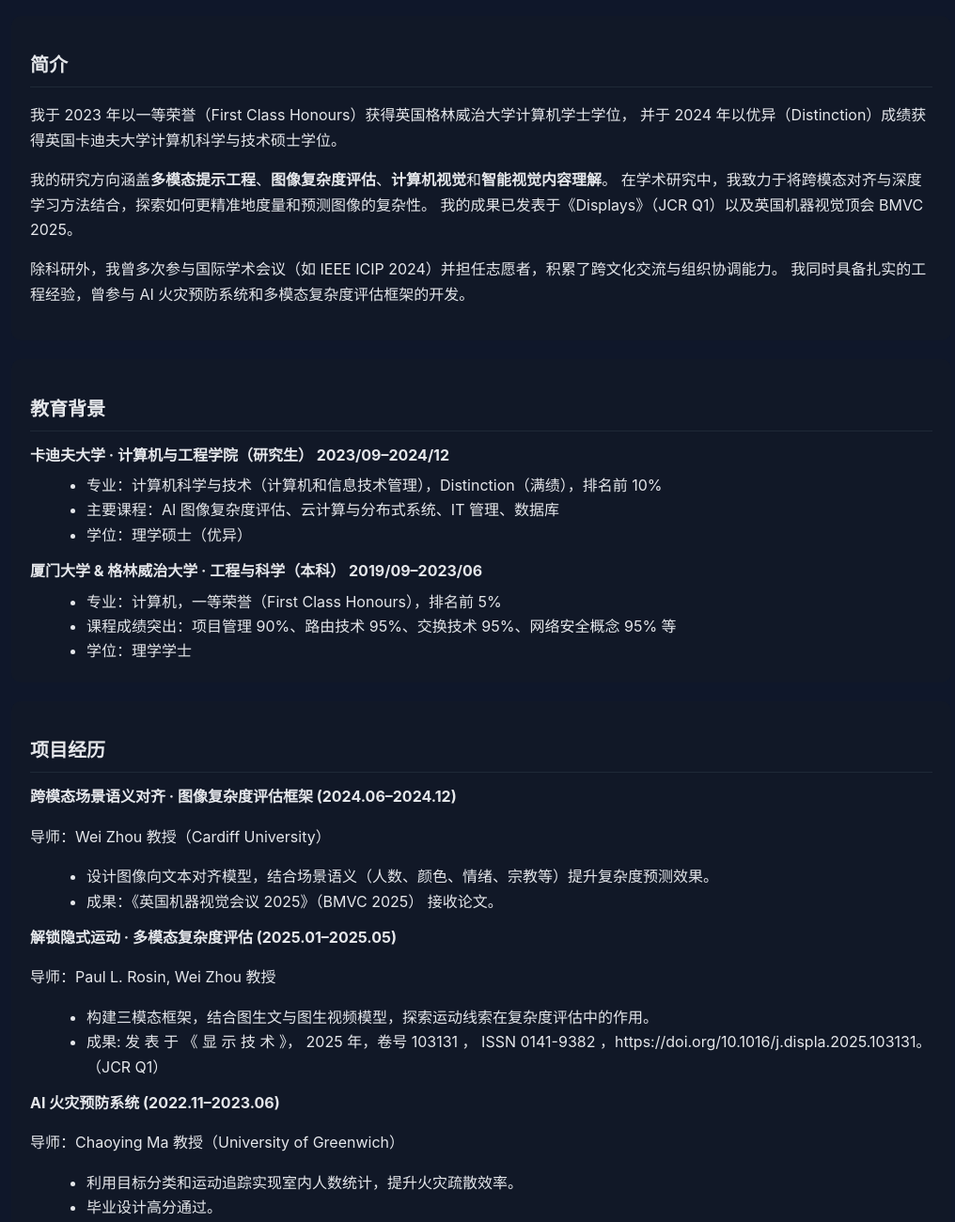
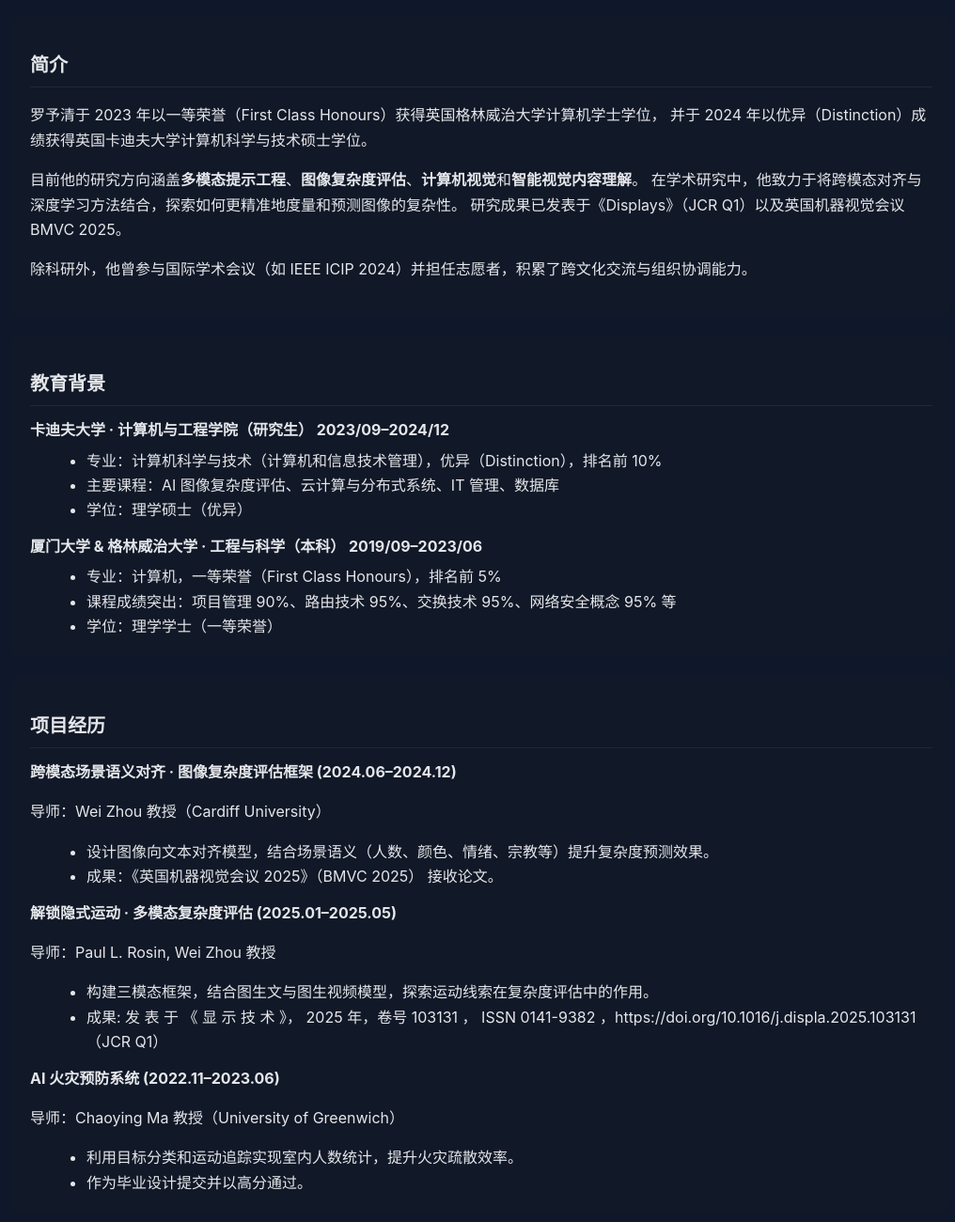
Before and after one commit to XQ2K/XQ2K.github.io, a plain HTML site: page index.html in a window 1280 px wide. Shown: the part 237-1537 px from the top of the page at 94% size, without its empty margins (128-1144 px from the left). Drawn offline with Linux system fonts and the light colour scheme.

Commit message:
Update index.html

```diff
--- a/index.html
+++ b/index.html
@@ -45,17 +45,16 @@
 <section id="about">
   <h2>简介</h2>
   <p>
-    我于 2023 年以一等荣誉（First Class Honours）获得英国格林威治大学计算机学士学位，
+    罗予清于 2023 年以一等荣誉（First Class Honours）获得英国格林威治大学计算机学士学位，
     并于 2024 年以优异（Distinction）成绩获得英国卡迪夫大学计算机科学与技术硕士学位。
   </p>
   <p>
-    我的研究方向涵盖<b>多模态提示工程</b>、<b>图像复杂度评估</b>、<b>计算机视觉</b>和<b>智能视觉内容理解</b>。
-    在学术研究中，我致力于将跨模态对齐与深度学习方法结合，探索如何更精准地度量和预测图像的复杂性。
-    我的成果已发表于《Displays》（JCR Q1）以及英国机器视觉顶会 BMVC 2025。
+    目前他的研究方向涵盖<b>多模态提示工程</b>、<b>图像复杂度评估</b>、<b>计算机视觉</b>和<b>智能视觉内容理解</b>。
+    在学术研究中，他致力于将跨模态对齐与深度学习方法结合，探索如何更精准地度量和预测图像的复杂性。
+    研究成果已发表于《Displays》（JCR Q1）以及英国机器视觉会议 BMVC 2025。
   </p>
   <p>
-    除科研外，我曾多次参与国际学术会议（如 IEEE ICIP 2024）并担任志愿者，积累了跨文化交流与组织协调能力。
-    我同时具备扎实的工程经验，曾参与 AI 火灾预防系统和多模态复杂度评估框架的开发。
+    除科研外，他曾参与国际学术会议（如 IEEE ICIP 2024）并担任志愿者，积累了跨文化交流与组织协调能力。
   </p>
 </section>
 
@@ -63,7 +62,7 @@
   <h2>教育背景</h2>
   <h3>卡迪夫大学 · 计算机与工程学院（研究生） 2023/09–2024/12</h3>
   <ul>
-    <li>专业：计算机科学与技术（计算机和信息技术管理），Distinction（满绩），排名前 10%</li>
+    <li>专业：计算机科学与技术（计算机和信息技术管理），优异（Distinction），排名前 10%</li>
     <li>主要课程：AI 图像复杂度评估、云计算与分布式系统、IT 管理、数据库</li>
     <li>学位：理学硕士（优异）</li>
   </ul>
@@ -71,7 +70,7 @@
   <ul>
     <li>专业：计算机，一等荣誉（First Class Honours），排名前 5%</li>
     <li>课程成绩突出：项目管理 90%、路由技术 95%、交换技术 95%、网络安全概念 95% 等</li>
-    <li>学位：理学学士</li>
+    <li>学位：理学学士（一等荣誉）</li>
   </ul>
 </section>
 
@@ -87,13 +86,13 @@
   <p>导师：Paul L. Rosin, Wei Zhou 教授</p>
   <ul>
     <li>构建三模态框架，结合图生文与图生视频模型，探索运动线索在复杂度评估中的作用。</li>
-    <li>成果: 发 表 于 《 显 示 技 术 》， 2025 年，卷号 103131 ， ISSN 0141-9382 ，https://doi.org/10.1016/j.displa.2025.103131。（JCR Q1）</li>
+    <li>成果: 发 表 于 《 显 示 技 术 》， 2025 年，卷号 103131 ， ISSN 0141-9382 ，https://doi.org/10.1016/j.displa.2025.103131（JCR Q1）</li>
   </ul>
   <h3>AI 火灾预防系统 (2022.11–2023.06)</h3>
   <p>导师：Chaoying Ma 教授（University of Greenwich）</p>
   <ul>
     <li>利用目标分类和运动追踪实现室内人数统计，提升火灾疏散效率。</li>
-    <li>毕业设计高分通过。</li>
+    <li>作为毕业设计提交并以高分通过。</li>
   </ul>
 </section>
 
```
